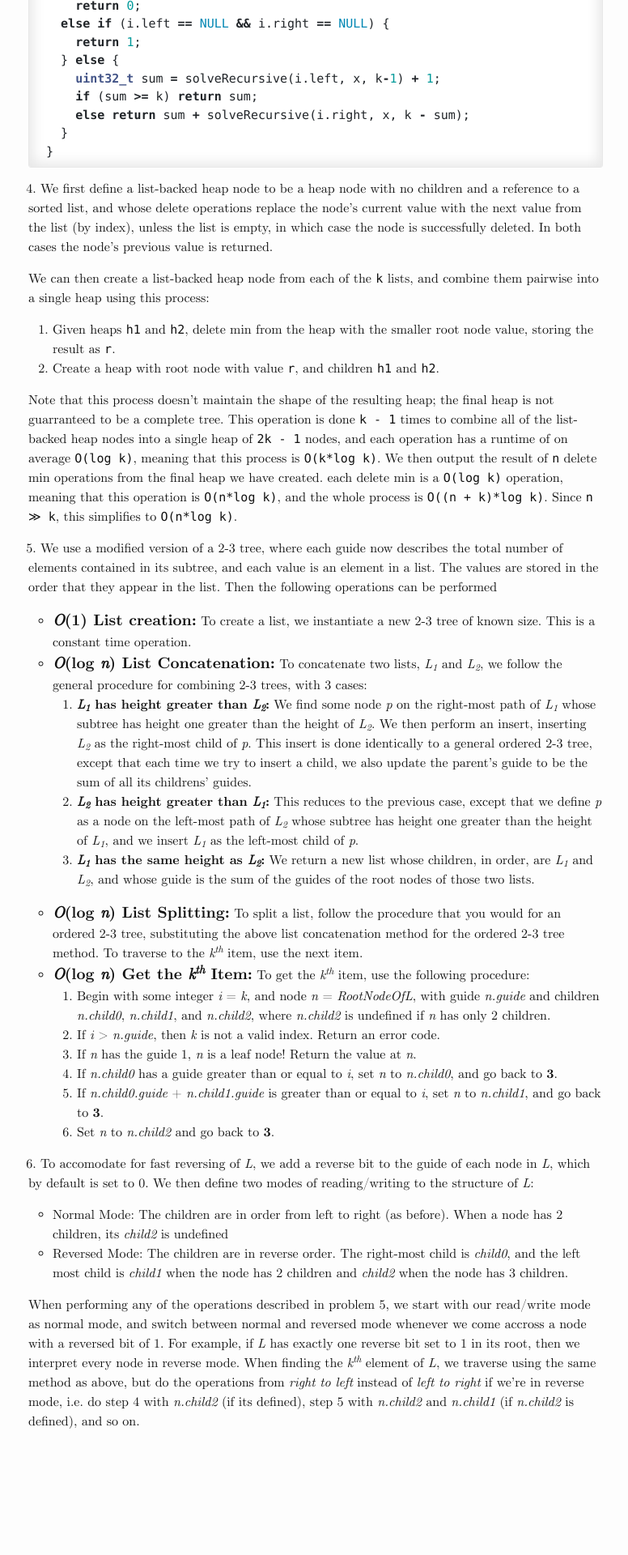
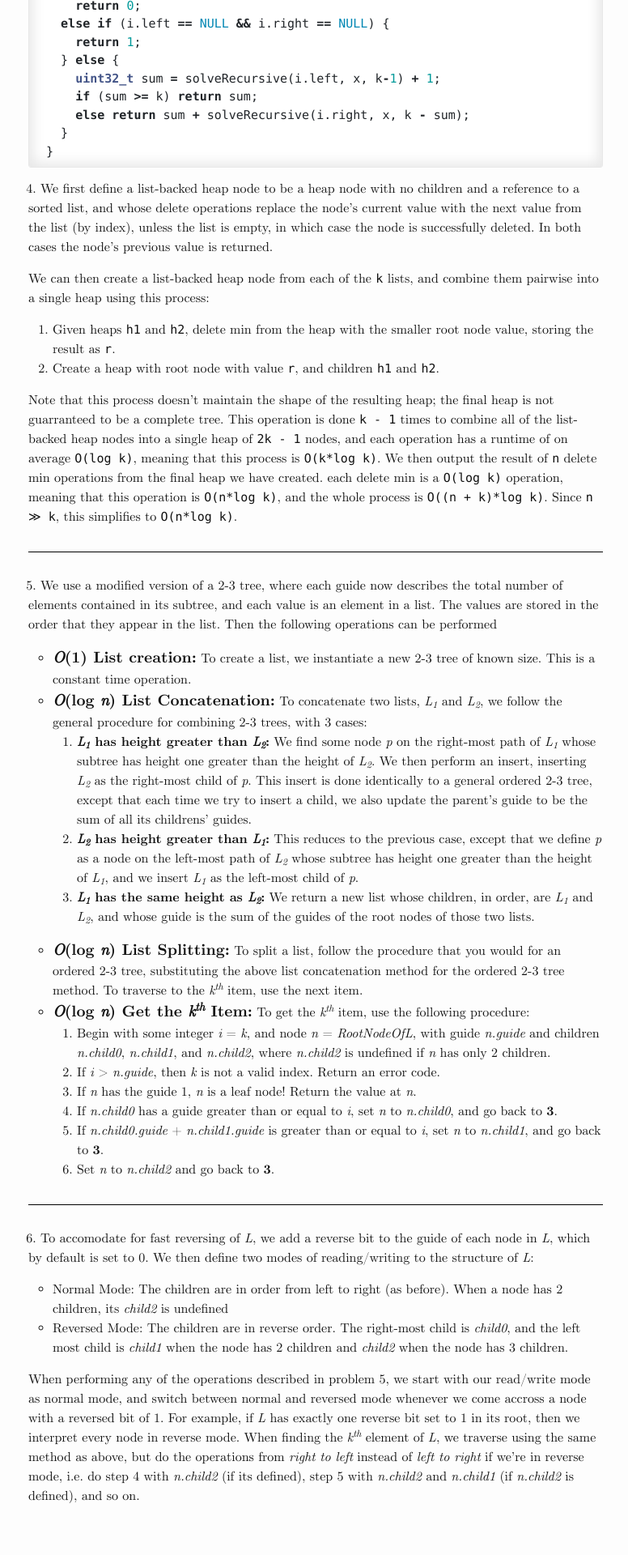
Before and after one commit to a2liu/docgen, a Jekyll site: the page built from examples/latex.md, in a window 1280 px wide. Shown: the part 741-2661 px from the top of the page at 81% size, without its empty margins (250-1026 px from the left). Built offline with Jekyll 4.4.1, drawn with Linux system fonts in a browser that asks for light colours; before the commit the page ends 2569 px from its top, so only the background shows below that.

Commit message:
added page breaks to examples

```diff
--- a/examples/latex.md
+++ b/examples/latex.md
@@ -71,7 +71,7 @@ heap we have created. each delete min is a `O(log k)` operation, meaning that
 this operation is `O(n*log k)`, and the whole process is `O((n + k)*log k)`.
 Since <code>n &Gt; k</code>, this simplifies to `O(n*log k)`.
 
-    <div style="page-break-before: always"></div>
+    <div class="page-break"></div>
 5. We use a modified version of a 2-3 tree, where each guide now describes the total
 number of elements contained in its subtree, and each value is an element in a list.
 The values are stored in the order that they appear in the list. Then the following operations
@@ -114,7 +114,7 @@ To get the <i>k<sup>th</sup></i> item, use the following procedure:
     5. If *n.child0.guide* + *n.child1.guide* is greater than or equal to *i*, set *n* to *n.child1*, and go back to **3**.
     6. Set *n* to *n.child2* and go back to **3**.
 
-    <div style="page-break-before: always"></div>
+    <div class="page-break"></div>
 6. To accomodate for fast reversing of *L*, we add a reverse bit to the guide of each
 node in *L*, which by default is set to 0. We then define two modes of reading/writing
 to the structure of *L*:
```
Also changed, not shown: examples/default.md (+2 -2 lines).
